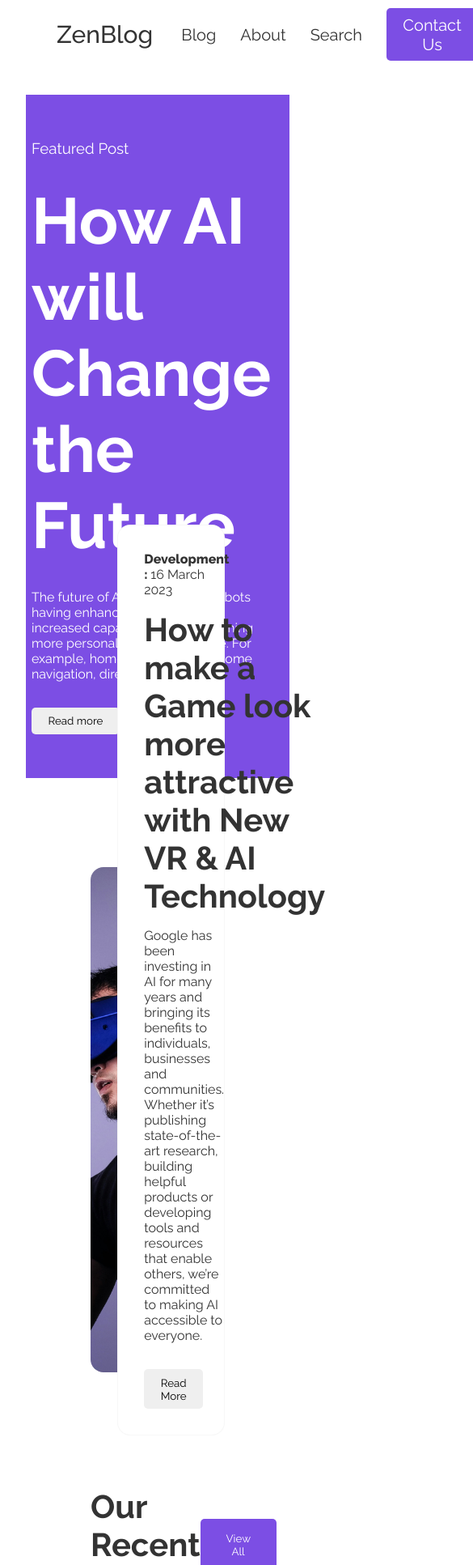
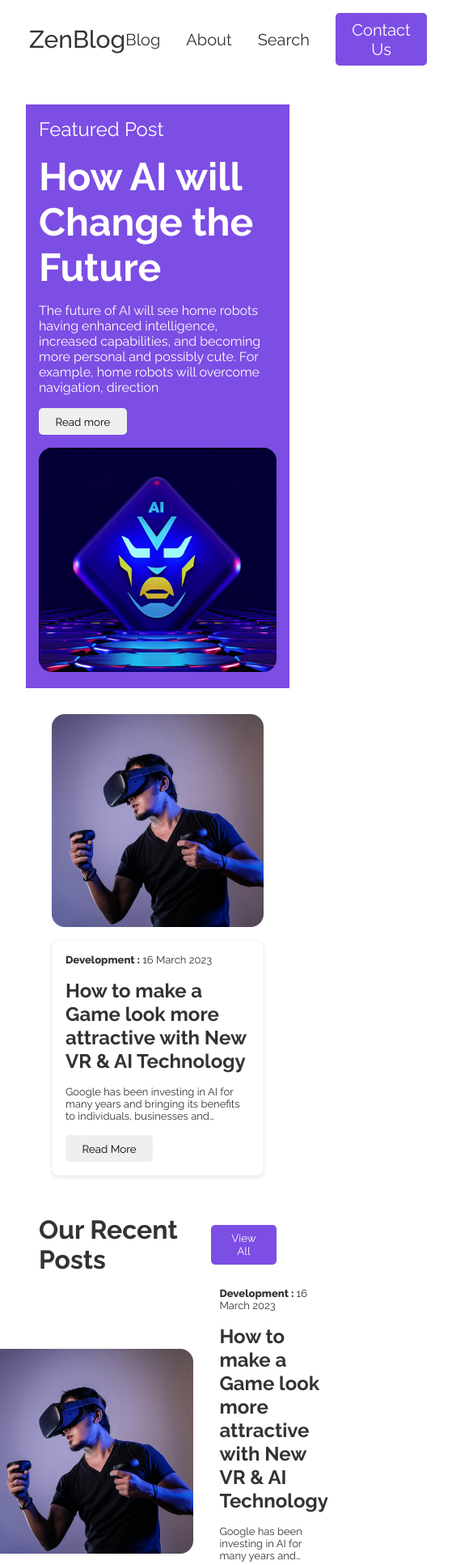
Before and after one commit to karanhb-pixel/Blog_frontend, a React (Vite) app: page / in a window 390 px wide. Shown: the top 1933 px of the page at 81% size, 585 px wide, since content can reach past the window. Built offline with nearby package versions, Linux system fonts and the light colour scheme.

Commit message:
Blog_start and Blog_home added media queres for 1200px and 768px

```diff
--- a/src/App.css
+++ b/src/App.css
@@ -36,5 +36,5 @@ a {
   flex-direction: column;
   gap: 2rem;
   padding: 2rem;
-  min-height: 100vh;
+  /* min-height: 100vh; */
 }
--- a/src/components/blog_home/Blog_Home.css
+++ b/src/components/blog_home/Blog_Home.css
@@ -1,6 +1,6 @@
 .blog_home {
   background-color: var(--primary-color);
-  height: 100vh;
+
   display: flex;
   flex-direction: row;
   justify-content: center;
@@ -11,14 +11,12 @@
 
 .blog_headerimg {
   width: 100%;
-  height: 100%;
-  display: flex;
-  border-radius: 1rem;
+  height: auto;
 }
 
 .blog_headerimg img {
   width: 100%;
-  height: 100%;
+  height: auto;
   border-radius: 1rem;
 }
 .blog_headerimg img:hover {
@@ -43,3 +41,28 @@
 .blog_header h3 {
   font-weight: 400;
 }
+
+@media (max-width: 1200px) {
+  .blog_home {
+    padding: 2rem;
+  }
+  .blog_header h1 {
+    font-size: 4rem;
+  }
+}
+
+@media (max-width: 768px) {
+  .blog_home {
+    flex-direction: column;
+    padding: 1rem;
+  }
+  .blog_header {
+    gap: 1rem;
+  }
+  .blog_header h1 {
+    font-size: 3rem;
+  }
+  .blog_header h3 {
+    font-size: 1.5rem;
+  }
+}
--- a/src/components/footer/Footer.css
+++ b/src/components/footer/Footer.css
@@ -1,7 +1,6 @@
 .footer {
   display: flex;
   flex-direction: column;
-  /* min-height: 100vh; */
   background-color: white;
   padding: 2rem 5rem;
   align-items: center;
@@ -16,7 +15,7 @@
 }
 
 .footer_logo {
-  font-size: 30px;
+  font-size: 2.5rem;
   font-weight: 900;
 
   text-decoration: none;
@@ -69,3 +68,34 @@
   background-color: var(--primary-color);
   margin: 2rem 0;
 }
+
+@media (max-width: 1200px) {
+  .footer {
+    padding: 2rem;
+  }
+  .footer_SocialLinks {
+    margin-top: 0;
+  }
+  .footer_logo {
+    font-size: 2rem;
+  }
+}
+@media (max-width: 768px) {
+  .footer {
+    padding: 1rem;
+  }
+  .footer_Container {
+    gap: 1rem;
+  }
+  .footer_logo {
+    font-size: 1.5rem;
+  }
+  .footer_SocialLinks_item {
+    width: 30px;
+    height: 30px;
+    font-size: 1em;
+  }
+  .divider {
+    margin: 1rem 0;
+  }
+}
--- a/src/components/highlight/Highlight.css
+++ b/src/components/highlight/Highlight.css
@@ -1,6 +1,5 @@
 .highlight {
   background-color: #ffffff;
-  height: 100vh;
   display: flex;
   justify-content: center;
   align-items: center;
@@ -8,8 +7,8 @@
 }
 
 .highlight_container {
-  width: 100%;
-  height: 100%;
+  /* width: 100%; */
+  /* height: 100%; */
   display: flex;
   position: relative;
   justify-content: center;
@@ -19,7 +18,7 @@
 
 .highlight_img {
   width: 100%;
-  height: 80%;
+  height: auto;
   object-fit: cover;
   border-radius: 1rem;
 }
@@ -55,3 +54,48 @@
 .highlight_details_text h1 {
   font-weight: 700;
 }
+
+@media (max-width: 1200px) {
+  .highlight {
+    padding: 2rem;
+  }
+  .highlight_details {
+    padding: 1rem;
+    gap: 1rem;
+  }
+
+  .highlight_details_text h1 {
+    font-size: 2rem;
+  }
+  .highlight_details_text p {
+    font-size: medium;
+  }
+}
+
+@media (max-width: 768px) {
+  .highlight {
+    padding: 2rem;
+  }
+  .highlight_container {
+    flex-direction: column;
+    gap: 1rem;
+  }
+  .highlight_details {
+    position: static;
+    width: 100%;
+    padding: 1rem;
+    border-radius: 0.5rem;
+    box-shadow: 0 2px 5px rgba(0, 0, 0, 0.1);
+  }
+  .highlight_details_text h1 {
+    font-size: 1.5rem;
+  }
+  .highlight_details_text p {
+    font-size: small;
+    display: -webkit-box;
+    -webkit-line-clamp: 3;
+    -webkit-box-orient: vertical;
+    overflow: hidden;
+    text-overflow: ellipsis;
+  }
+}
--- a/src/components/navbar/Navbar.css
+++ b/src/components/navbar/Navbar.css
@@ -1,17 +1,16 @@
 .navbar {
   display: flex;
-  margin: 0;
   background-color: #fff;
+  justify-content: space-between;
   color: #333;
   align-items: center;
-  margin: 0px 50px;
+  padding: 1rem 2rem;
 }
 .navbar-logo {
   font-size: 30px;
   font-weight: 500;
   margin-left: 20px;
   text-decoration: none;
-  flex-grow: 1;
 }
 .navbar-logo_text {
   text-decoration: none;
@@ -20,22 +19,17 @@
   display: flex;
   justify-content: flex-end;
   align-items: center;
-  padding: 10px 20px;
   flex-direction: row;
-
-  list-style: none;
-  margin: 0;
-  flex-grow: 2;
+  gap: 2rem;
 }
 
 .navbar-item {
-  margin: 0 15px;
+  list-style: none;
   cursor: pointer;
 }
 
 .navbar-item a {
   text-decoration: none;
-
   font-size: 20px;
 }
 .contactUs_btn {
@@ -48,3 +42,9 @@
 link {
   text-decoration: none;
 }
+
+@media (max-width: 768px) {
+  .navbar {
+    padding: 1rem;
+  }
+}
--- a/src/components/popularPost/PopularPost.css
+++ b/src/components/popularPost/PopularPost.css
@@ -1,9 +1,6 @@
 .popularPost {
   background-color: white;
-  min-height: 100vh;
   padding: 2rem 5rem;
-  /* overflow-y: auto; */
-  /* overflow-x: hidden; */
 }
 .popularPost_heading {
   display: flex;
@@ -34,3 +31,29 @@
 .popularPost_postContainer .postContainer_container {
   flex-direction: column;
 }
+
+@media (max-width: 1200px) {
+  .popularPost {
+    padding: 2rem;
+  }
+
+  .popularPost_heading h1 {
+    font-size: 2rem;
+  }
+}
+
+@media (max-width: 768px) {
+  .popularPost {
+    padding: 1rem;
+  }
+  .popularPost_heading h1 {
+    font-size: 1.5rem;
+  }
+  .popularPost_heading button {
+    padding: 8.5px 20.5px;
+  }
+
+  .popularPost_postContainer {
+    grid-template-columns: repeat(2, 1fr);
+  }
+}
--- a/src/components/postContainer/PostContainer.css
+++ b/src/components/postContainer/PostContainer.css
@@ -1,12 +1,3 @@
-/* .postContainer {
-  background-color: #ffffff;
-  height: 100vh;
-  display: flex;
-  justify-content: center;
-  align-items: center;
-  padding: 2rem 5rem;
-} */
-
 .postContainer_container {
   width: 100%;
   height: auto;
@@ -47,3 +38,28 @@
 .postContainer_details_text p {
   text-align: justify;
 }
+
+@media (max-width: 1200px) {
+  .postContainer_details_text h1 {
+    font-size: 2rem;
+  }
+
+  .postContainer_details_text p {
+    font-size: medium;
+  }
+}
+
+@media (max-width: 768px) {
+  .postContainer_details_text h1 {
+    font-size: 1.5rem;
+  }
+  .postContainer_details_text p {
+    font-size: small;
+    display: -webkit-box;
+    -webkit-line-clamp: 3;
+    -webkit-box-orient: vertical;
+    overflow: hidden;
+    text-overflow: ellipsis;
+    text-align: left;
+  }
+}
--- a/src/components/recentPosts/RecentPosts.css
+++ b/src/components/recentPosts/RecentPosts.css
@@ -1,6 +1,5 @@
 .recentPosts {
   background-color: white;
-  min-height: 100vh;
   padding: 2rem 5rem;
 }
 
@@ -33,12 +32,10 @@
 
 .recentPosts_post:first-child {
   grid-column: 1/2;
-  /* grid-row: 1/2; */
 }
 
 .recentPosts_post:nth-child(n + 2) {
   grid-column: 1/2;
-  /* grid-row: 2/3; */
   display: grid;
   grid-template-columns: repeat(3, 1fr);
   gap: 1rem;
@@ -53,3 +50,38 @@
   height: auto;
   max-height: 50vh;
 }
+
+@media (max-width: 1200px) {
+  .recentPosts {
+    padding: 2rem;
+  }
+
+  .recentPosts_heading h1 {
+    font-size: 2rem;
+  }
+  .recentPosts_heading button {
+    padding: 1rem;
+  }
+}
+
+@media (max-width: 768px) {
+  .recentPosts {
+    padding: 1rem;
+  }
+  .recentPosts_postContainer {
+    margin-top: 1rem;
+  }
+  .recentPosts_post:first-child .postContainer_container img {
+    height: auto;
+    max-height: 30vh;
+  }
+  .recentPosts_post:nth-child(n + 2) .postContainer_container img {
+    max-height: 140px;
+  }
+  .recentPosts_post:nth-child(n + 2) .postContainer_container h1 {
+    font-size: 1rem;
+  }
+  .recentPosts_heading button {
+    padding: 8.5px 20.5px;
+  }
+}
--- a/src/components/subscriptionBox/SubscriptionBox.css
+++ b/src/components/subscriptionBox/SubscriptionBox.css
@@ -3,7 +3,6 @@
   flex-direction: column;
   align-items: center;
   justify-content: center;
-  min-height: 100vh;
   background-color: var(--primary-color);
   padding: 2rem 5rem;
   color: white;
@@ -14,7 +13,7 @@
   flex-direction: column;
   align-items: center;
   justify-content: center;
-  width: 50%;
+  width: 80%;
   height: calc(100% - 4rem);
   margin-top: 3rem;
   gap: 2rem;
@@ -50,3 +49,36 @@
   width: 70%;
   line-height: 1.5;
 }
+
+@media (max-width: 1200px) {
+  .subscriptionBox {
+    padding: 2rem;
+  }
+  .sub_Container {
+    width: 80%;
+  }
+  .sub_Container h1 {
+    font-size: 3rem;
+  }
+}
+
+@media (max-width: 768px) {
+  .subscriptionBox {
+    padding: 1rem;
+  }
+
+  .sub_Container {
+    width: 100%;
+    margin-top: 1rem;
+  }
+  .sub_Container h1 {
+    font-size: 2rem;
+  }
+
+  .sub_inputform input {
+    padding: 0.5rem;
+  }
+  .sub_inputform button {
+    padding: 8.5px 20.5px;
+  }
+}
```
